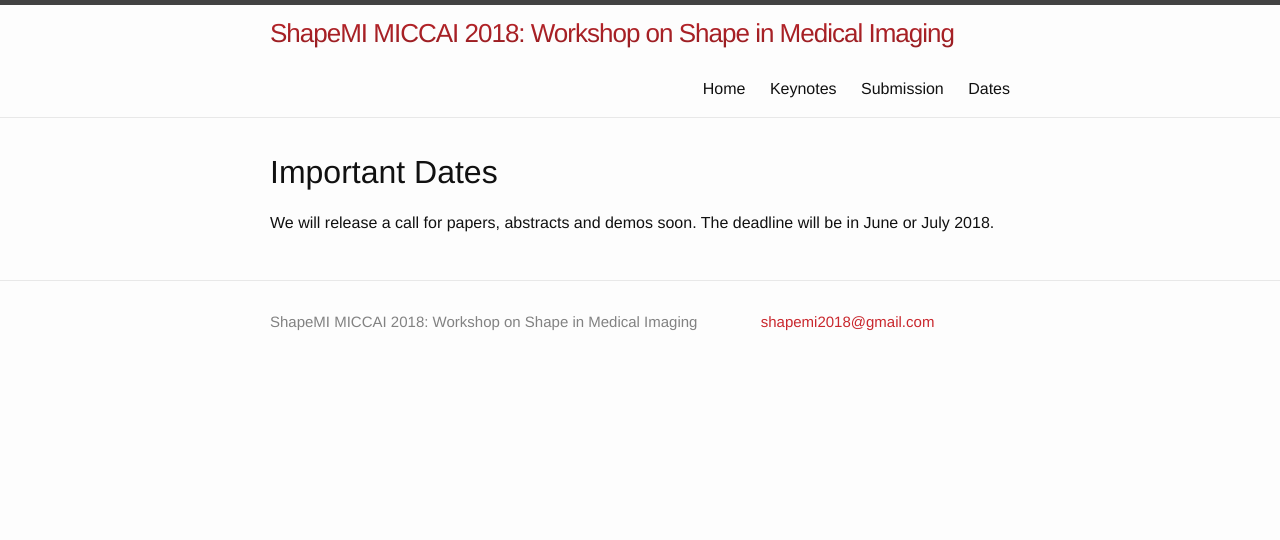
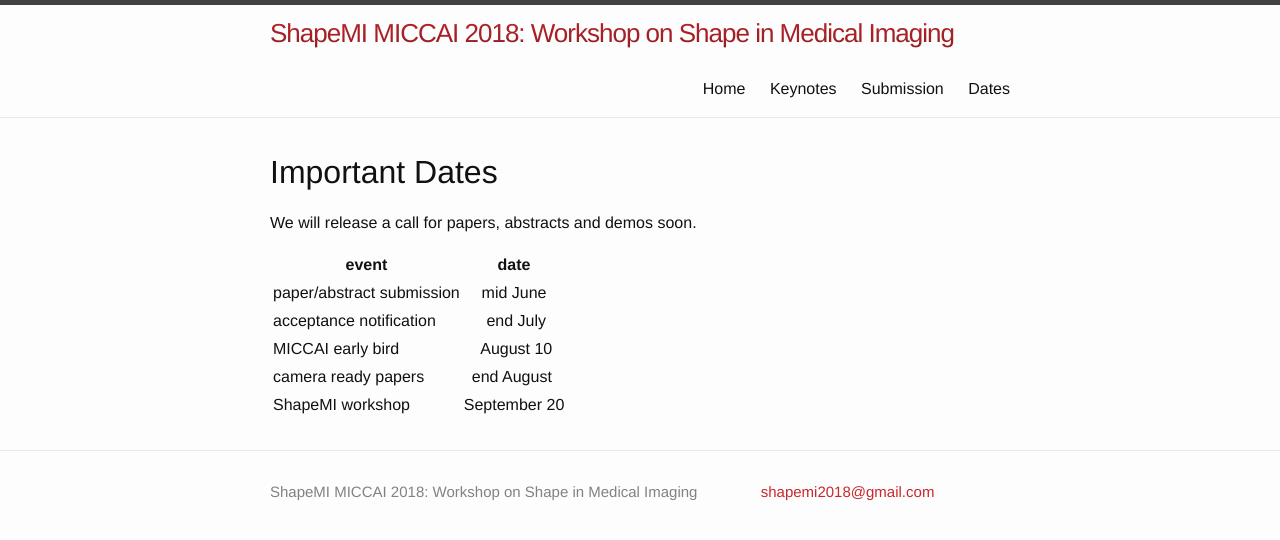
Before and after one commit to shapemi/shapemi2020, a Jekyll site: the page built from dates/index.md, in a window 1280 px wide. Shown: the top 540 px of the page. Built offline with Jekyll 4.4.1, drawn with Linux system fonts in a browser that asks for light colours.

Commit message:
initial table for dates

```diff
--- a/dates/index.md
+++ b/dates/index.md
@@ -5,4 +5,12 @@
 order: 3
 ---
 # Important Dates
-We will release a call for papers, abstracts and demos soon. The deadline will be in June or July 2018.
+We will release a call for papers, abstracts and demos soon.
+
+| event | date |
+|---|:---:|
+| paper/abstract submission | mid June  |
+| acceptance notification | end July |
+| MICCAI early bird | August 10 |
+| camera ready papers | end August |
+| ShapeMI workshop | September 20  |
```
